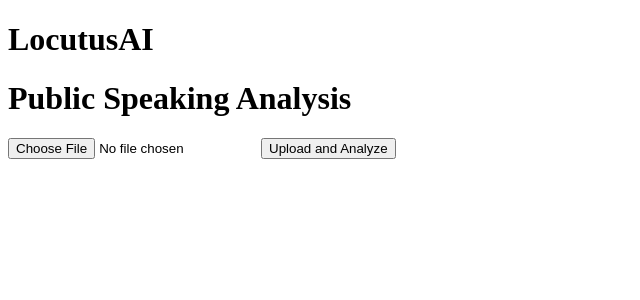
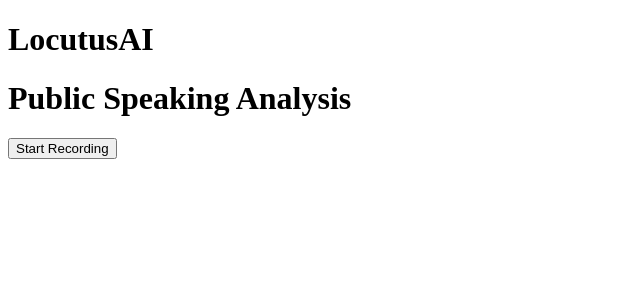
Before and after one commit to BerryMachine/LocutusAI, a React (Vite) app: page / in a window 1280 px wide. Shown: the top 300 px of the page, without its empty margins (0-640 px from the left). Built offline with nearby package versions, Linux system fonts and the light colour scheme.

Commit message:
RecordingPrototype

```diff
--- a/src/components/GetAudioFile.jsx
+++ b/src/components/GetAudioFile.jsx
@@ -1,46 +1,61 @@
-// src/components/GetAudioFile.jsx
-
-import React, { useState } from 'react';
-import axios from 'axios';
+import React, { useState, useRef } from 'react';
 
 const GetAudioFile = () => {
-    const [file, setFile] = useState(null);
-    const [loading, setLoading] = useState(false);
+    const [isRecording, setIsRecording] = useState(false);
+    const [audioURL, setAudioURL] = useState('');
+    const mediaRecorderRef = useRef(null);
+    const audioChunks = useRef([]);
 
-    const handleFileChange = (e) => {
-        setFile(e.target.files[0]);
-    };
+    // Media Player Start
+    const handleStartRecording = async () => {
+        try {
+            const stream = await navigator.mediaDevices.getUserMedia({ audio: true });
+            mediaRecorderRef.current = new MediaRecorder(stream);
+            mediaRecorderRef.current.ondataavailable = (event) => {
+                // Checking if there is audio data
+                if (event.data.size > 0) {
+                    audioChunks.current.push(event.data);
+                }
+            };
 
-    const handleFileUpload = async () => {
-        if (!file) return;
-        setLoading(true);
+            // Stopping the media player converts the recording into .wav
+            mediaRecorderRef.current.onstop = () => {
+                const audioBlob = new Blob(audioChunks.current, { type: 'audio/wav' });
+                const audioURL = URL.createObjectURL(audioBlob);
+                setAudioURL(audioURL);
+                audioChunks.current = [];
+            };
 
-        const formData = new FormData();
-        formData.append('audio', file);
-
-        try {
-            const response = await axios.post('http://localhost:5000/upload', formData, {
-                headers: {
-                    'Content-Type': 'multipart/form-data',
-                },
-            });
-
-            console.log('Upload response:', response.data);
-            // Here you can analyze the response further if needed
+            mediaRecorderRef.current.start();
+            setIsRecording(true);
         } catch (error) {
-            console.error('Error uploading the file:', error);
-        } finally {
-            setLoading(false);
+            console.error('Error accessing microphone:', error);
         }
     };
 
+    // Stops recording
+    const handleStopRecording = () => {
+        mediaRecorderRef.current.stop();
+        setIsRecording(false);
+    };
+
+    // Downloads the .wav file
     return (
         <div>
             <h1>Public Speaking Analysis</h1>
-            <input type="file" accept="audio/wav" onChange={handleFileChange} />
-            <button onClick={handleFileUpload} disabled={loading}>
-                {loading ? "Analyzing..." : "Upload and Analyze"}
-            </button>
+            <div>
+                <button onClick={isRecording ? handleStopRecording : handleStartRecording}>
+                    {isRecording ? 'Stop Recording' : 'Start Recording'}
+                </button>
+            </div>
+            {audioURL && (
+                <div>
+                    <audio controls src={audioURL}></audio>
+                    <a href={audioURL} download="recording.wav">
+                        Download Recording
+                    </a>
+                </div>
+            )}
         </div>
     );
 };
```
Also changed, not shown: 1 other file (tests, documents, lock files or other folders).
